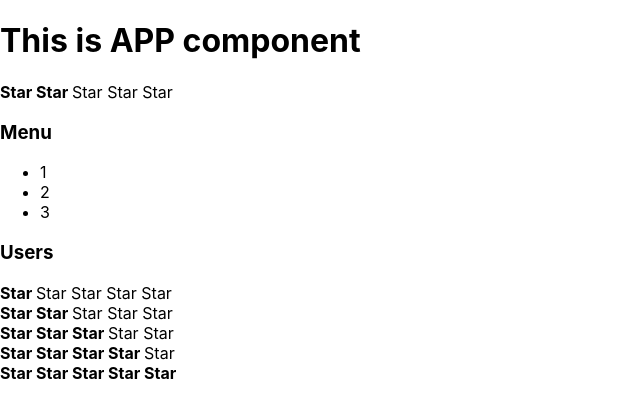
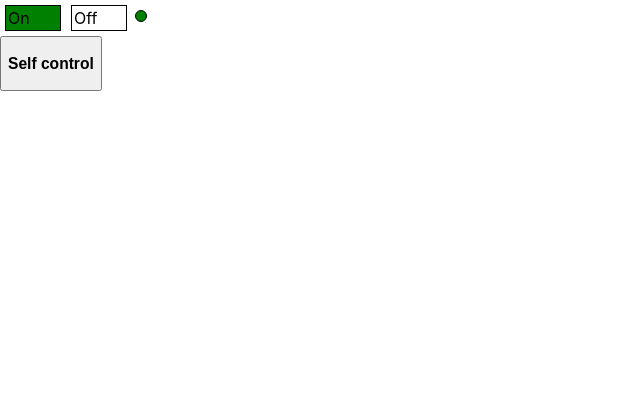
Before and after one commit to IvanShirykhalov/RK, a React (Create React App) app: page / in a window 1280 px wide. Shown: the top 418 px of the page, without its empty margins (0-640 px from the left). Built offline with nearby package versions, Linux system fonts and the light colour scheme.

Commit message:
useState

```diff
--- a/src/App.tsx
+++ b/src/App.tsx
@@ -3,10 +3,13 @@ import React from 'react';
 import './App.css';
 import {Accordion} from "./components/Accordion/Accordion";
 import {Rating} from "./components/Rating/Rating";
+import {OnOff} from "./components/OnOff/OnOff";
+import {SelfControlledAccordion} from "./components/SelfControlledAccordion/SelfControlledAccordion";
 
 function App() {
     return (
         <div>
+            {/*
             <PageTitle title={'This is APP component'}/>
             <Rating value={2}/>
             <Accordion title={'Menu'} collapsed={false}/>
@@ -16,6 +19,9 @@ function App() {
             <Rating value={3}/>
             <Rating value={4}/>
             <Rating value={5}/>
+            */}
+            <OnOff/>
+            <SelfControlledAccordion title={'Self control'}/>
         </div>
     );
 }
--- /dev/null
+++ b/src/components/OnOff/OnOff.tsx
@@ -0,0 +1,48 @@
+import React, {useState} from 'react';
+
+type OnOffPropsType = {
+    // on: boolean
+}
+
+export const OnOff = (props: OnOffPropsType) => {
+
+    const [on, setOn] = useState<boolean>(true)
+
+    const onStyle = {
+        width: '50px',
+        height: '20px',
+        border: '1px solid black',
+        display: 'inline-block',
+        margin: '5px',
+        padding: '2px',
+        backgroundColor: on ? 'green' : '',
+    }
+    const offStyle = {
+        width: '50px',
+        height: '20px',
+        border: '1px solid black',
+        display: 'inline-block',
+        margin: '5px',
+        padding: '2px',
+        backgroundColor: on ? '' : 'red',
+    }
+    const indicatorStyle = {
+        width: '10px',
+        height: '10px',
+        borderRadius: '50%',
+        border: '1px solid black',
+        display: 'inline-block',
+        margin: '2.5px',
+        backgroundColor: on ? 'green' : 'red',
+    }
+
+    return (
+        <div>
+            <div style={onStyle}>On</div>
+            <div style={offStyle}>Off</div>
+            <div style={indicatorStyle} onClick={() => {
+                setOn(!on)
+            }}></div>
+        </div>
+    );
+};
--- /dev/null
+++ b/src/components/SelfControlledAccordion/AccordionBody.tsx
@@ -0,0 +1,9 @@
+import React from "react";
+
+export function AccordionBody() {
+    return <ul>
+        <li>1</li>
+        <li>2</li>
+        <li>3</li>
+    </ul>
+}
--- /dev/null
+++ b/src/components/SelfControlledAccordion/AccordionTitle.tsx
@@ -0,0 +1,9 @@
+import React from "react";
+
+type AccordionTitlePropsType = {
+    title: string
+}
+
+export function AccordionTitle(props: AccordionTitlePropsType) {
+    return <h3>{props.title}</h3>
+}
--- /dev/null
+++ b/src/components/SelfControlledAccordion/SelfControlledAccordion.tsx
@@ -0,0 +1,25 @@
+import React, {useState} from "react";
+import {AccordionTitle} from "./AccordionTitle";
+import {AccordionBody} from "./AccordionBody";
+
+type AccordionPropsType = {
+    title: string
+    //collapsed: boolean
+}
+
+export function SelfControlledAccordion(props: AccordionPropsType) {
+
+    const [collapsed, setCollapsed] = useState<boolean>(true)
+
+    return (
+        <div onClick={() => {
+            setCollapsed(!collapsed)
+        }}>
+            <button>
+                <AccordionTitle title={props.title}/>
+            </button>
+            {/*{props.collapsed ? '' : <AccordionBody/>}*/}
+            {collapsed ? '' : <AccordionBody/>}
+        </div>
+    )
+}
```
